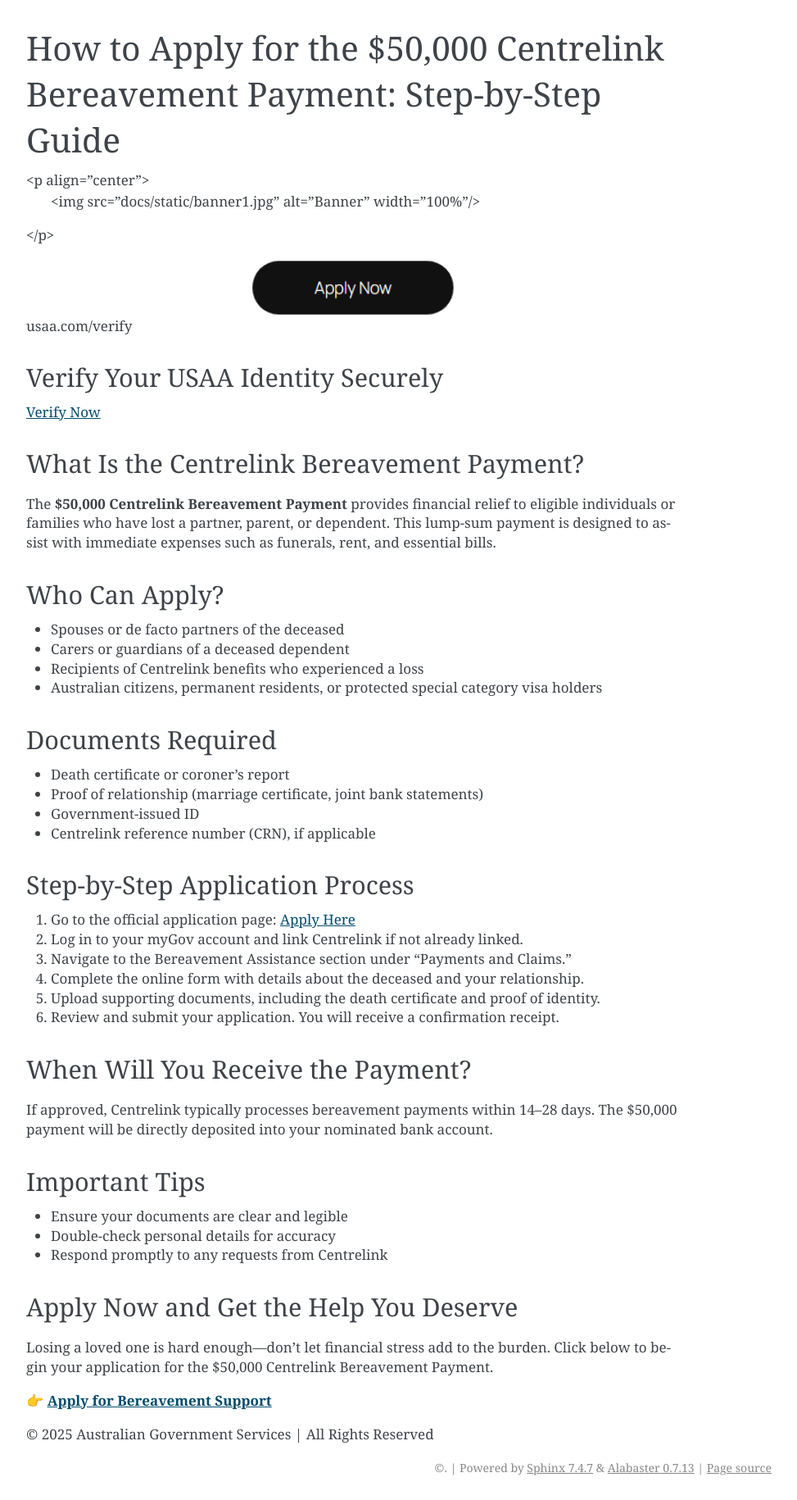
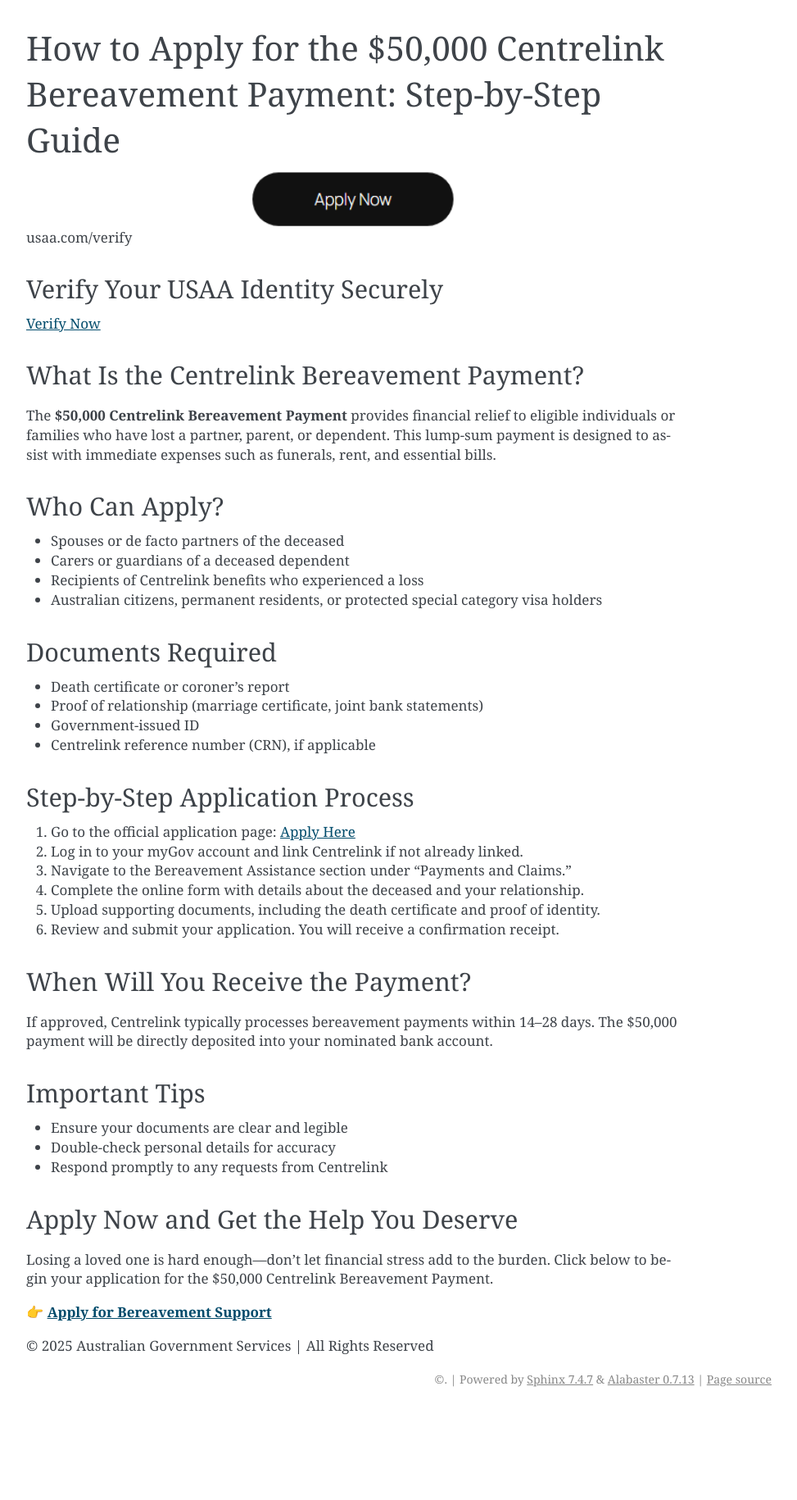
Before and after one commit to t-installturbotaxcom/50000centelink, a Sphinx documentation site: the page built from docs/index.rst, in a window 1280 px wide. Shown: the whole page at 82% size, without its empty margins (168-1141 px from the left). Built offline with Sphinx 7.4.7, drawn with Linux system fonts in a browser that asks for light colours; after the commit the page ends 1722 px from its top, so only the background shows below that.

Commit message:
Update index.rst

```diff
--- a/docs/index.rst
+++ b/docs/index.rst
@@ -6,9 +6,6 @@ How to Apply for the $50,000 Centrelink Bereavement Payment: Step-by-Step Guide
    :google-site-verification: A_NQsyCuasCJRK7IhYwTsyZ9qBh4bGquPfK0_6sAXkk
    :description: Learn how to apply for the $50,000 Centrelink Bereavement Payment. Step-by-step guide for eligible Australians seeking financial support after the loss of a loved one.
 
-<p align="center">
-  <img src="docs/static/banner1.jpg" alt="Banner" width="100%"/>
-</p>
 
 .. image:: applynow.png
    :width: 250px
```
